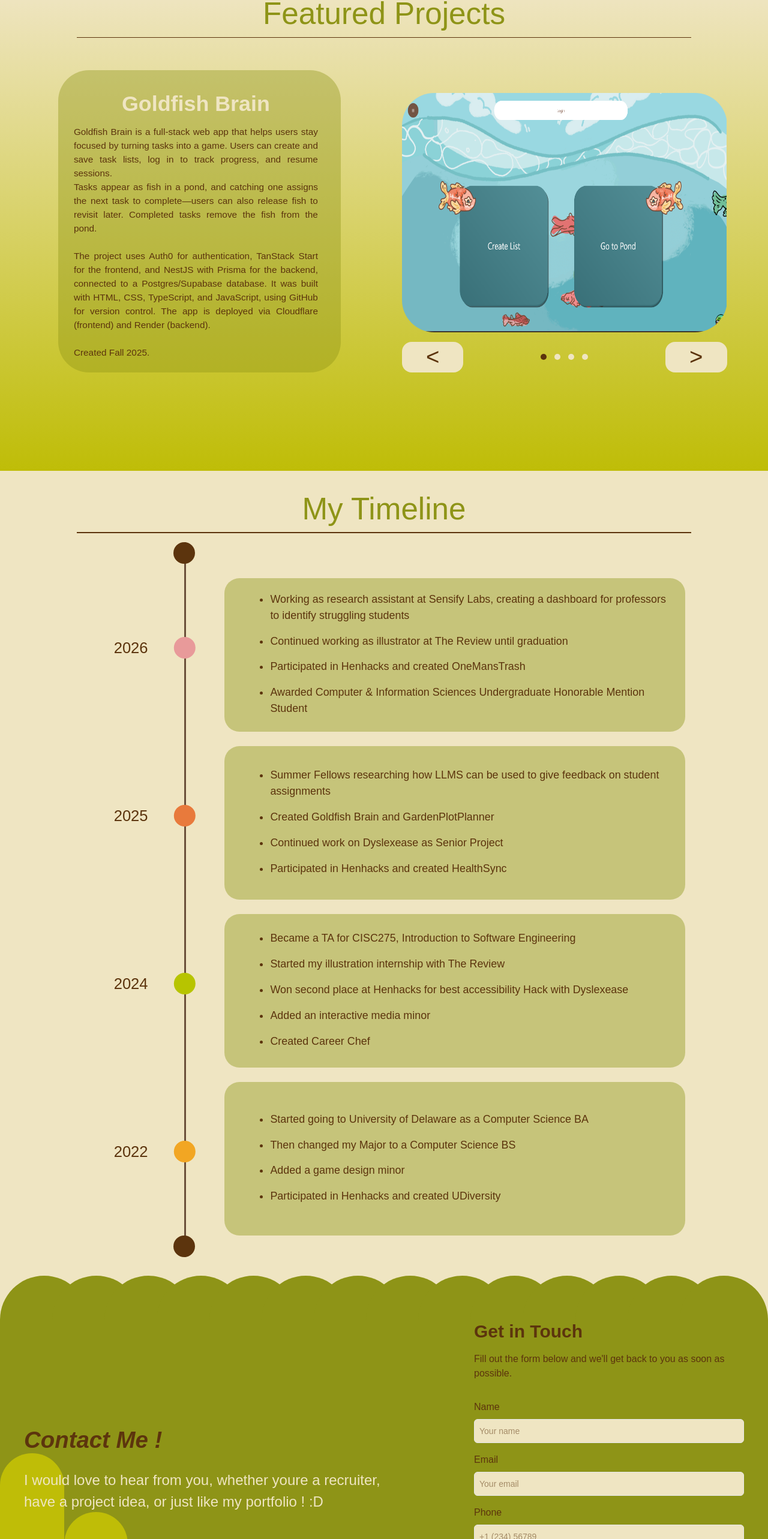
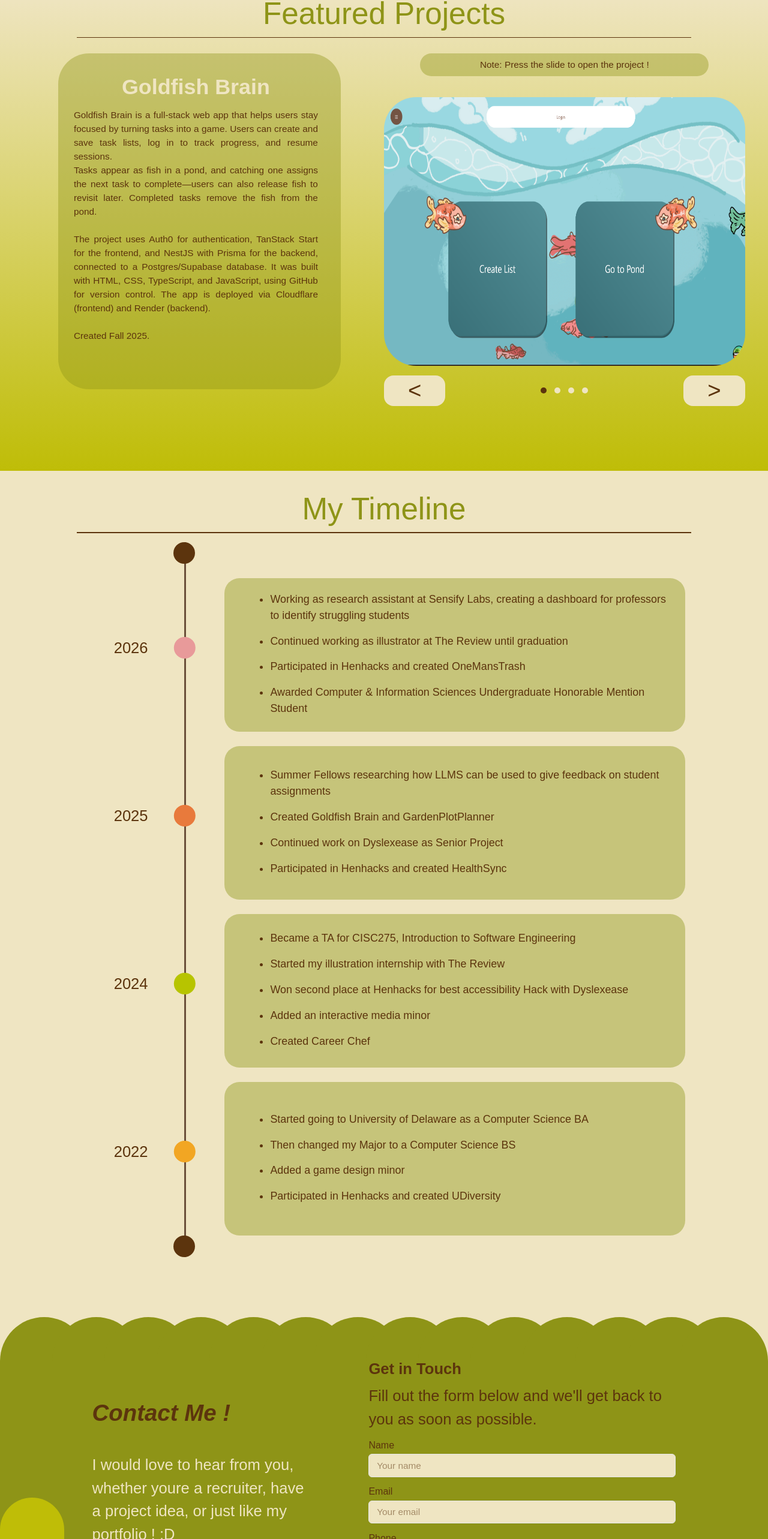
Before and after one commit to selinAbacaz/selinPortfolio, a React (Vite) app: page / in a window 1280 px wide. Shown: the part 1455-4021 px from the top of the page at 60% size. Built offline with nearby package versions, Linux system fonts and the light colour scheme.

Commit message:
finished making scaling changes, and added my github link to the footer

```diff
--- a/src/App.css
+++ b/src/App.css
@@ -66,9 +66,9 @@ color: var(--myDirtyAntique);
 }
 
 .heroBottom {
-  padding: 100px 40px 0;
+  padding: 4vh 3vw 0;
   display: flex;
-  min-height: 90vh;
+  height: fit-content;
   overflow: hidden;
   justify-content: center;
   z-index: 10;
@@ -101,16 +101,16 @@ color: var(--myDirtyAntique);
 }
 
 .ContactPlaceholder{
-  width:  600px ;
-  height:  400px ;
+  width:  28vw ;
+  height:  10vw ;
   border-Radius:  16px ;
   flex-Shrink: 0;
   display:  flex ;
   align-Items:  center ;
   justify-content:  center ;
-  font-Size:  14px ;
+  font-Size:  2vw ;
   text-Align:  center ;
-  margin-right: 150px;
+  margin-right: 8vw;
   z-index: 20;
 
 }
@@ -168,7 +168,7 @@ border-radius: 32px;
 }
 
 .contactMe{
-  min-height: 90vh;
+  max-height: fit-content;
   width: 100%;
   position: relative;
 
--- a/src/components/Footer.tsx
+++ b/src/components/Footer.tsx
@@ -1,14 +1,46 @@
+import { FaGithub } from 'react-icons/fa';
+
 export default function Footer() {
-  const year = new Date().getFullYear()
+  const year = new Date().getFullYear();
 
   return (
-    <footer className=" items-center justify-center" style={{ backgroundColor: "#5C340D", color:"AntiqueWhite",
-    padding: "1rem", marginTop: "auto", textAlign: "center", bottom: "0", left: "0", width: "100%",  zIndex: "9999" }}>
-      <div className="">
-        <p className="">
+    <footer
+      className="flex items-center justify-between"
+      style={{
+        backgroundColor: "#5C340D",
+        color: "AntiqueWhite",
+        padding: "1rem 1.5rem",
+        marginTop: "auto",
+        bottom: "0",
+        left: "0",
+        width: "100%",
+        zIndex: "9999",
+      }}
+    >
+      {/* GitHub Icon */}
+      <a
+        href="https://github.com/selinAbacaz/selinPortfolio"
+        target="_blank"
+        rel="noopener noreferrer"
+        aria-label="GitHub"
+        style={{
+          display: "flex",
+          alignItems: "center",
+          color: "AntiqueWhite",
+        }}
+      >
+        <FaGithub style={{height: "3vw", width: "3vw"}}></FaGithub>
+      </a>
+
+      {/* Center Text */}
+      <div style={{ flex: 1, textAlign: "center" }}>
+        <p>
           &copy; {year} Selin Bacaz. All rights reserved.
         </p>
       </div>
+
+      {/* Empty spacer to balance layout */}
+      <div style={{ width: "28px" }} />
     </footer>
-  )
+  );
 }
--- a/src/components/ui/ContactForm.css
+++ b/src/components/ui/ContactForm.css
@@ -1,6 +1,6 @@
 .contact-section {
   width: 100%;
-  max-width: 50rem;
+  max-width: 40vw;
   margin-left: auto;
   margin-right: auto;
 
@@ -9,12 +9,12 @@
 }
 
 .contact-intro > * + * {
-  margin-top: 1rem;
+  margin-top: 1vw;
 }
 
 .contact-title {
-  font-size: 1.875rem;
-  line-height: 2.25rem;
+  font-size: 2vw;
+  line-height: 2vw;
   font-weight: 700;
     color: var(--myBrown);
 
@@ -22,13 +22,14 @@
 
 .contact-description {
   color: var(--myBrown);
+  font-size: 2vw;
 
 }
 
 .form-group-container {
   display: grid;
-  gap: 1rem;
-  margin-top: 2rem;
+  gap: 1vw;
+  margin-top: 1vw;
 
 
 }
@@ -40,20 +41,20 @@
 }
 
 .form-label {
-  margin-bottom: 0.5rem;
+  margin-bottom: 0.2vw;
     color: var(--myBrown);
 
 }
 
 .form-input,
 .form-textarea {
-  padding: 0.5rem;
+  padding: 1vw;
   border: 1px solid #e5e7eb;
   display: flex;
-  height: 2.5rem;
+  height: 3vw;
   width: 100%;
   border-radius: 0.375rem;
-  font-size: 0.875rem;
+  font-size: 1.2vw;
   line-height: 1.25rem;
   color: var(--myBrown);
   background-color: var(--myDirtyAntique);
@@ -69,19 +70,24 @@
 
 .form-textarea:focus-visible {
 
-  outline-offset: 2px;
+  outline-offset: 2vw;
 }
 
 .form-textarea {
-  min-height: 120px;
+  height: 8vw;
 }
 
 .form-submit {
   width: 100%;
-  margin-top: 1.2rem;
+  height: 4vw;
+  margin-top: 1.2vw;
   background-color: var(--myOrange);
   color: var(--myDirtyAntique);
   padding: 13px 5px;
   border-radius: 0.375rem;
+  font-size: 2vw;
+  display: flex;
+  align-items: center;
+  justify-content: center;
 
 }
--- a/src/components/ui/bottomClouds.tsx
+++ b/src/components/ui/bottomClouds.tsx
@@ -41,7 +41,7 @@ const [width, setWidth] = useState(0);
   }, []);
 
   const columns = new Array(14).fill(0);
-
+  const thisHeight= height* 0.8;
 
   return (
     <div
@@ -64,7 +64,7 @@ const [width, setWidth] = useState(0);
           key={i}
           style={{
             width: pillarWidth,
-            height: height * 0.8,
+            height: `${thisHeight}px`,
             borderTopRightRadius: "180px",
             borderTopLeftRadius: "180px",
             backgroundColor: "var(--myDarkGreen)",
--- a/src/components/ui/contactMeSection.tsx
+++ b/src/components/ui/contactMeSection.tsx
@@ -10,18 +10,18 @@ export default function ContactMeSection(){
 
 return(
 
-<section id="contactMe" className="contactMe" style= {{flexDirection: "column", display: "flex"}}>
+<section id="contactMe" className="contactMe" style= {{flexDirection: "column", display: "flex", marginTop:"5vw"}}>
           <BottomClouds/>
           <div style={{ pointerEvents: "none" }}>
                     <BottomCurtain />
           </div>
-          <section className="heroBottom" style={{marginTop: "15vh", marginBottom: "5vh", justifyContent: "center", alignItems: "center"}}>
-              <div className="ContactPlaceholder" style={{marginBottom: "10vh", display:"flex", flexDirection: "column", zIndex: "20", textAlign:"left", alignItems:"flex-start"}}>
+          <section className="heroBottom" style={{marginTop: "15vw", paddingBottom: "8vw", justifyContent: "center", alignItems: "center"}}>
+              <div className="ContactPlaceholder" style={{marginBottom: "10vw", display:"flex", flexDirection: "column", zIndex: "20", textAlign:"left", alignItems:"flex-start"}}>
                 <p className="subheading" style={{color: "var(--myBrown)"}}>
                   <b>Contact Me !</b>
                 </p>
                 <br></br>
-                <p style={{color: "var(--myDirtyAntique)", fontSize:"24px"}}>
+                <p style={{color: "var(--myDirtyAntique)", fontSize:"2vw"}}>
                   I would love to hear from you, whether youre a recruiter, have a project idea, or just like my portfolio ! :D
                 </p>
                 <br></br>
--- a/src/components/ui/slideSection.tsx
+++ b/src/components/ui/slideSection.tsx
@@ -62,7 +62,7 @@ return(
           <hr style={{color: "var(--myBrown)", backgroundColor:"var(--myBrown)", borderColor: "var(--myBrown)", height: ".1vw", marginBottom: "1vw", width: "80%", margin: "0 auto 1vw auto", display: "flex" }}></hr>
             <section className= "small" style={{ display: "flex", width: "94vw", height: "70vh", justifyContent: "center", alignItems: "flex-start", flexDirection: "row", gap: "1vw", marginTop: "1vw"}}>
               <div style={{flexDirection: "column", display: "flex", width: "80vw", height: "100%", justifyContent: "center", alignItems: "center", }}>
-                <div className='bg-(--myDarkGreen)/40' style={{height:"90%", width: "80%", borderRadius: "4vw", display: "flex", justifyContent: "flex-start", alignItems: "center", flexDirection: "column"}}>
+                <div className='bg-(--myDarkGreen)/40' style={{height:"100%", width: "80%", borderRadius: "4vw", display: "flex", justifyContent: "flex-start", alignItems: "center", flexDirection: "column"}}>
                   <div style={{marginTop: "2.4vw", overflowY:"scroll", paddingLeft: "2vw", paddingRight: "2vw", marginRight: "1vw", marginBottom: "2vw"}}>
 
                     <div style={{display: "flex", justifyContent: "center", alignItems: "center", textAlign:"center", fontSize: "2.8vw", color: "var(--myDirtyAntique)", marginBottom: ".5vw"}}><b>{slideTitle[index]}</b></div>
@@ -79,19 +79,28 @@ return(
                   display: "flex",
                   flexDirection: "column",
                   width: "50%",
-                  height: "95%",
+                  height: "100%",
                   justifyContent: "center",
                   alignItems: "center",
 
                 }}
               >
+
                 <div style={{display: "flex",
                   flexDirection: "column",
-                  width: "90%",
+                  width: "100%",
                   height: "100%",
-                  justifyContent: "center",
-                  alignItems: "center",}}>
-                  <div className="glide" style={{ width: "100%", height: "75%" }}>
+                  justifyContent: "flex-start",
+                  alignItems: "center"}}>
+
+                  <div className='bg-(--myDarkGreen)/40' style={{display: "flex",
+                  flexDirection: "column",
+                  width: "80%",
+                  height: "3vw",
+                  justifyContent: "center", fontSize: "1.2vw",
+                  alignItems: "center", color: "var(--myBrown)", borderRadius: "4vw"}}> Note: Press the slide to open the project !</div>
+
+                  <div className="glide" style={{ width: "100%", height: "80%", marginBottom: "3vw"}}>
                     <div className="glide__track" data-glide-el="track" style={{ height: "100%", borderRadius:"4.2vw"  }}>
                       <ul className="glide__slides" style={{ height: "100%",  padding: 0, margin: 0}}>
                         <li className="glide__slide photos" style={{background: "pink" }}   >
--- a/src/index.css
+++ b/src/index.css
@@ -6,7 +6,8 @@ body, html {
   padding: 0;
   display: flex;
   top: 0;
-  min-width: 100vw;
+  max-width: 100vw;
+  overflow-x: hidden;
 
   /* font-family:
     -apple-system, BlinkMacSystemFont, 'Segoe UI', 'Roboto', 'Oxygen', 'Ubuntu',
```
